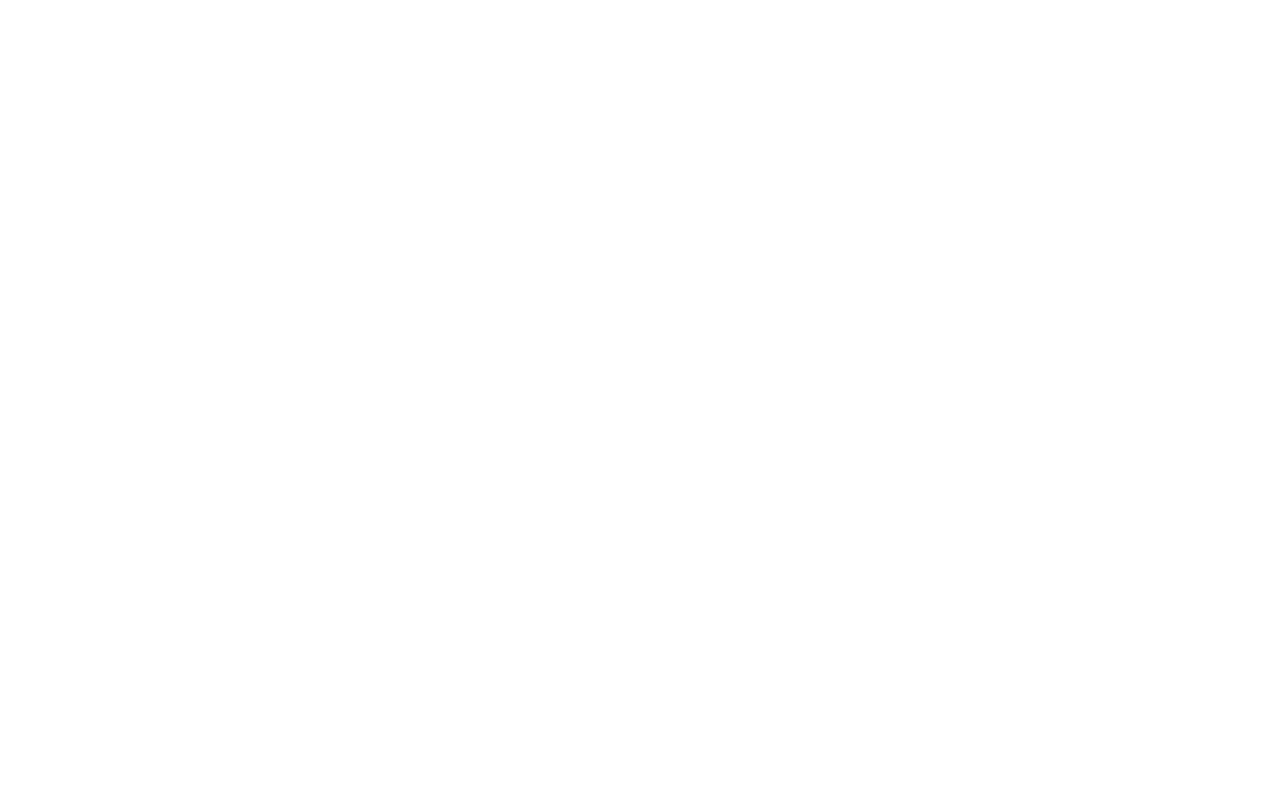
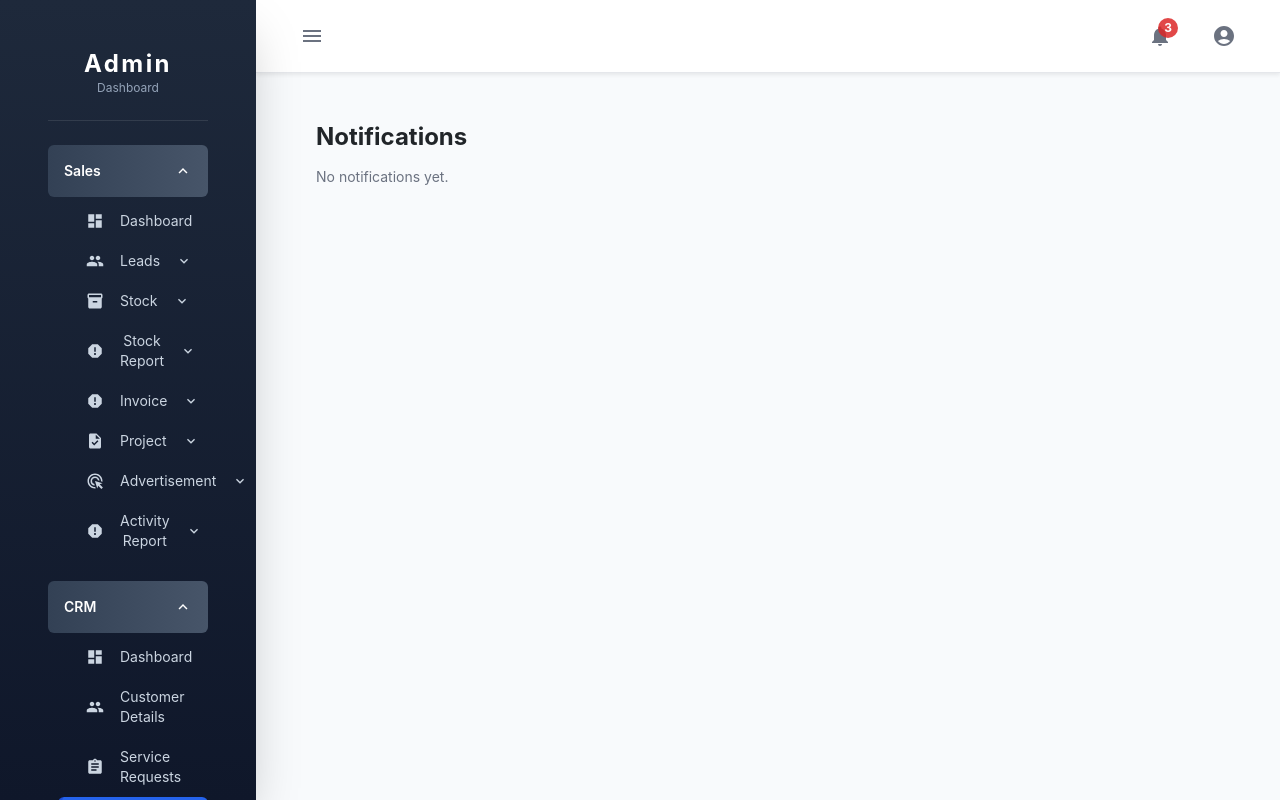
Before and after one commit to FrenitaFernandes/sales-crm, a React (Create React App) app: page /admin/crm/notifications in a window 1280 px wide. Before the commit this address had no page. Built offline with nearby package versions, Linux system fonts and the light colour scheme.

Commit message:
Your message

```diff
--- a/src/App.js
+++ b/src/App.js
@@ -16,14 +16,13 @@
 import AdminCRMDashboard from "./pages/admin/crm/Dashboard";
 import CustomerDetails from "./pages/admin/crm/CustomerDetails";
 import ServiceRequests from "./pages/admin/crm/ServiceRequests";
+import CRMNotifications from "./pages/admin/crm/Notifications";
 
 // ADMIN SALES PAGES
 import AdminSalesDashboard from "./pages/admin/sales/Dashboard";
 // Leads
 import Leads from "./pages/admin/sales/Leads/Leads";
 import LeadDetails from "./pages/admin/sales/Leads/LeadDetails";
-import GetEmail from "./pages/admin/sales/Leads/GetEmail";
-import GetPhone from "./pages/admin/sales/Leads/GetPhone";
 import DownloadLead from "./pages/admin/sales/Leads/DownloadLead";
 // Stock
 import StockEntry from "./pages/admin/sales/Stock/StockEntry";
@@ -83,6 +82,14 @@
             </MainLayout>
           }
         />
+        <Route
+          path="/admin/crm/notifications"
+          element={
+            <MainLayout>
+              <CRMNotifications />
+            </MainLayout>
+          }
+        />
 
         {/* ✅ ADMIN SALES ROUTES (WITH SIDEBAR + NAVBAR) */}
         <Route
@@ -108,22 +115,6 @@
           element={
             <MainLayout>
               <LeadDetails />
-            </MainLayout>
-          }
-        />
-        <Route
-          path="/admin/sales/leads/get-email"
-          element={
-            <MainLayout>
-              <GetEmail />
-            </MainLayout>
-          }
-        />
-        <Route
-          path="/admin/sales/leads/get-phone"
-          element={
-            <MainLayout>
-              <GetPhone />
             </MainLayout>
           }
         />
--- a/src/components/layout/MainLayout.jsx
+++ b/src/components/layout/MainLayout.jsx
@@ -42,7 +42,7 @@
 
   return (
     <div className="flex min-h-screen bg-slate-50">
-      <div className={`relative z-50 ${sidebarOpen ? "block" : "hidden"} md:block`}>
+      <div className={`relative z-50 transition-all ${sidebarOpen ? "block" : "hidden"}`}>
         <Sidebar role={role} />
       </div>
 
--- a/src/components/layout/Sidebar.jsx
+++ b/src/components/layout/Sidebar.jsx
@@ -65,10 +65,17 @@
   };
 
   const toggleSubMenu = (menuKey) => {
-    setOpenSubMenus((prev) => ({
-      ...prev,
-      [menuKey]: !prev[menuKey],
-    }));
+    setOpenSubMenus((prev) => {
+      const isOpen = prev[menuKey];
+      const nextState = Object.keys(prev).reduce((acc, key) => {
+        acc[key] = false;
+        return acc;
+      }, {});
+
+      nextState[menuKey] = !isOpen;
+
+      return nextState;
+    });
   };
 
   const menus = {
@@ -76,6 +83,7 @@
       { name: "Dashboard", path: "/admin/crm/dashboard", icon: "dashboard" },
       { name: "Customer Details", path: "/admin/crm/customer-details", icon: "customers" },
       { name: "Service Requests", path: "/admin/crm/service-requests", icon: "tickets" },
+      { name: "Notifications", path: "/admin/crm/notifications", icon: "notifications" },
     ],
     "admin-sales": [
       { name: "Dashboard", path: "/admin/sales/dashboard", icon: "dashboard" },
@@ -85,8 +93,6 @@
         icon: "leads",
         subMenu: [
           { name: "Leads", path: "/admin/sales/leads", icon: "leads" },
-          { name: "Get Email", path: "/admin/sales/leads/get-email", icon: "email" },
-          { name: "Get Phone", path: "/admin/sales/leads/get-phone", icon: "phone" },
           { name: "Download Lead", path: "/admin/sales/leads/download-lead", icon: "download" },
         ]
       },
--- /dev/null
+++ b/src/pages/admin/crm/Notifications.jsx
@@ -0,0 +1,10 @@
+import React from "react";
+
+export default function Notifications() {
+  return (
+    <div className="p-6">
+      <h2 className="text-2xl font-bold">Notifications</h2>
+      <p className="text-gray-500 text-sm">No notifications yet.</p>
+    </div>
+  );
+}
```
